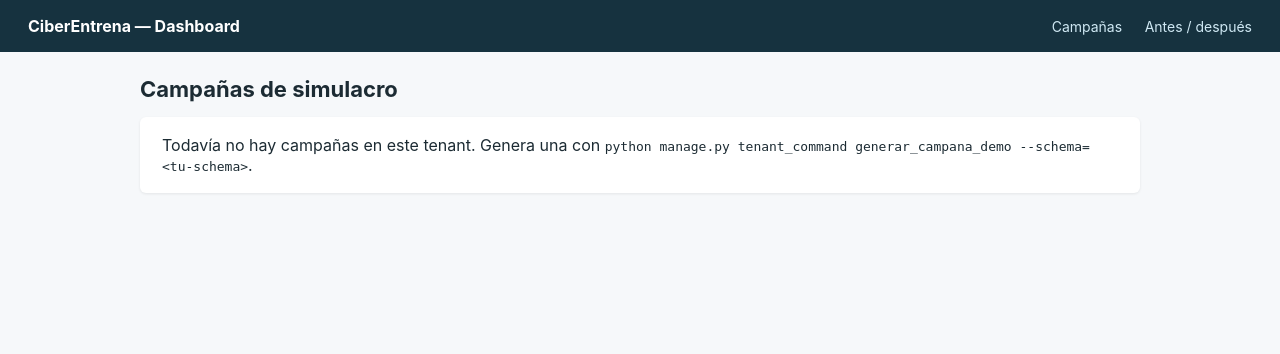
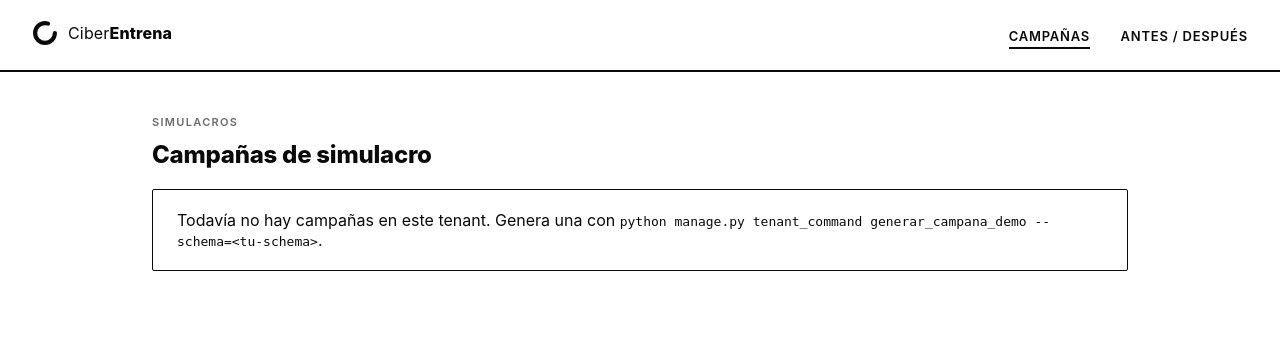
Before and after one commit to ArelyTrejoV1/ciberentrena_platform, a Django app: template templates/campaigns/dashboard_lista.html in a window 1280 px wide. Shown: the top 354 px of the page. Run offline with Django 5.2, Linux system fonts and the light colour scheme; the template is opened without the code that fills it, so the values that code supplies are empty; parts of the project's set-up code (start-up, migrations or seed data) failed here and were passed over.

Commit message:
Rediseño visual minimalista blanco y negro para el pitch
Nuevo sistema visual compartido (templates/_estilos.html + _logo.html,
vía {% include %}) aplicado a dashboard, login y la revelación
educativa del simulacro:

- Logo geométrico de CiberEntrena: una "C" trazada con un círculo SVG
  (stroke-dasharray), sin depender de ninguna fuente o ícono externo.
- Paleta estrictamente blanco/negro/gris. La revelación usa la misma
  paleta invertida (fondo negro) para el momento dramático del
  "esto era un simulacro" — sigue siendo blanco y negro, solo al revés.
- Medidores de apertura/clic: como no hay color para distinguir
  "cayó" (riesgo) de "apertura" (neutral), se usa una textura a rayas
  diagonales en el de riesgo — la identidad nunca depende solo del
  color (ver skill de dataviz).
- Badges Sí/No/Pendiente por forma (relleno sólido / contorno /
  punteado), no por color.
- pagina_falsa.html (la página que imita el phishing) se deja SIN
  tocar a propósito: debe seguir pareciendo un mensaje ajeno/urgente
  para que el simulacro sea creíble, no una pantalla con marca propia.

Bug encontrado y corregido durante la verificación visual (Playwright
headless contra las páginas reales): a la barra de relleno del
medidor le faltaba `display:block` — como es hija de un contenedor
flex pero no un ítem flex directo, el `width` en porcentaje no tenía
ningún efecto y la barra nunca se veía rellena.

Co-Authored-By: Claude Sonnet 5 <noreply@anthropic.com>
Claude-Session: https://claude.ai/code/session_01XQTwn2oJGDawXF5TgaH277

```diff
--- /dev/null
+++ b/templates/_estilos.html
@@ -0,0 +1,85 @@
+<style>
+  /* Sistema visual CiberEntrena — blanco y negro, minimalista.
+     Compartido por dashboard, revelación y login vía la etiqueta "include".
+     La página falsa del simulacro (pagina_falsa.html) NO usa esto a
+     propósito: debe seguir pareciendo un mensaje ajeno/urgente, no
+     una pantalla con marca propia — ver el comentario en ese archivo. */
+  :root {
+    --ce-negro: #0a0a0a;
+    --ce-blanco: #ffffff;
+    --ce-fondo: #fafafa;
+    --ce-linea: #d9d9d9;
+    --ce-linea-suave: #ececec;
+    --ce-gris: #6b6b6b;
+    --ce-radio: 2px;
+  }
+  * { box-sizing: border-box; }
+  body.ce {
+    margin: 0;
+    font-family: -apple-system, BlinkMacSystemFont, "Helvetica Neue", Arial, sans-serif;
+    color: var(--ce-negro);
+    background: var(--ce-blanco);
+    -webkit-font-smoothing: antialiased;
+  }
+  /* Variante invertida (blanco sobre negro) — se usa en la revelación,
+     el "quítate la máscara" del simulacro. Sigue siendo blanco y negro,
+     solo en el otro sentido. */
+  body.ce.ce-invertido {
+    --ce-negro: #ffffff;
+    --ce-blanco: #0a0a0a;
+    --ce-fondo: #161616;
+    --ce-linea: #3a3a3a;
+    --ce-linea-suave: #262626;
+    --ce-gris: #a6a6a6;
+  }
+
+  .ce-logo { display: inline-flex; align-items: center; gap: 10px; color: inherit; text-decoration: none; }
+  .ce-logo__marca { width: 26px; height: 26px; color: inherit; flex-shrink: 0; }
+  .ce-logo__texto { font-size: 16px; letter-spacing: 0.01em; font-weight: 400; color: inherit; }
+  .ce-logo__texto strong { font-weight: 800; }
+
+  .ce-eyebrow { font-size: 11px; text-transform: uppercase; letter-spacing: 0.12em;
+                color: var(--ce-gris); font-weight: 600; }
+
+  .ce-tarjeta { background: var(--ce-blanco); border: 1px solid var(--ce-negro);
+                border-radius: var(--ce-radio); padding: 20px 24px; margin-bottom: 20px; }
+
+  .ce-tabla { width: 100%; border-collapse: collapse; }
+  .ce-tabla thead th { text-align: left; font-size: 11px; text-transform: uppercase;
+                        letter-spacing: 0.08em; color: var(--ce-gris); font-weight: 700;
+                        padding: 0 14px 10px; border-bottom: 2px solid var(--ce-negro); }
+  .ce-tabla tbody td { padding: 13px 14px; font-size: 14px; border-bottom: 1px solid var(--ce-linea-suave); }
+  .ce-tabla tbody tr:last-child td { border-bottom: none; }
+  .ce-tabla tbody tr:hover { background: var(--ce-fondo); }
+
+  .ce-badge { display: inline-block; padding: 3px 10px; border-radius: 999px;
+              font-size: 11px; font-weight: 700; letter-spacing: 0.02em; }
+  .ce-badge--si { background: var(--ce-negro); color: var(--ce-blanco); }
+  .ce-badge--no { background: transparent; color: var(--ce-negro); border: 1px solid var(--ce-negro); }
+  .ce-badge--pendiente { background: transparent; color: var(--ce-gris); border: 1px dashed var(--ce-linea); }
+
+  .ce-medidor { display: inline-flex; align-items: center; gap: 8px; }
+  .ce-medidor__pista { width: 120px; height: 8px; border-radius: 999px; background: var(--ce-linea-suave);
+                        overflow: hidden; }
+  .ce-medidor__relleno { display: block; height: 100%; background: var(--ce-negro); }
+  /* Textura a rayas para distinguir "cayó" (riesgo) de "apertura" (neutral)
+     sin usar color — ver dataviz: identidad nunca solo por color. */
+  .ce-medidor__relleno--riesgo {
+    background-image: repeating-linear-gradient(135deg, var(--ce-negro) 0 3px, #4d4d4d 3px 6px);
+  }
+  .ce-medidor__pct { font-size: 12px; color: var(--ce-gris); font-variant-numeric: tabular-nums; min-width: 34px; }
+
+  .ce-boton { display: inline-block; background: var(--ce-negro); color: var(--ce-blanco);
+              padding: 9px 16px; border-radius: var(--ce-radio); text-decoration: none;
+              font-size: 13px; font-weight: 600; border: 1px solid var(--ce-negro); }
+  .ce-boton:hover { background: var(--ce-blanco); color: var(--ce-negro); }
+
+  .ce-stat { display: flex; flex-wrap: wrap; gap: 32px; }
+  .ce-stat__item { min-width: 120px; }
+  .ce-stat__valor { font-size: 30px; font-weight: 800; letter-spacing: -0.01em; line-height: 1; }
+  .ce-stat__etiqueta { margin-top: 6px; font-size: 12px; color: var(--ce-gris);
+                        text-transform: uppercase; letter-spacing: 0.06em; }
+
+  .ce-enlace-volver { font-size: 13px; color: var(--ce-gris); text-decoration: none; }
+  .ce-enlace-volver:hover { color: var(--ce-negro); }
+</style>
--- /dev/null
+++ b/templates/_logo.html
@@ -0,0 +1,7 @@
+<span class="ce-logo">
+  <svg class="ce-logo__marca" viewBox="0 0 100 100" aria-hidden="true">
+    <circle cx="50" cy="50" r="38" fill="none" stroke="currentColor"
+            stroke-width="16" stroke-linecap="round" stroke-dasharray="190 49"/>
+  </svg>
+  <span class="ce-logo__texto">Ciber<strong>Entrena</strong></span>
+</span>
--- a/templates/campaigns/dashboard_base.html
+++ b/templates/campaigns/dashboard_base.html
@@ -4,43 +4,31 @@
   <meta charset="utf-8">
   <meta name="viewport" content="width=device-width, initial-scale=1">
   <title>{% block titulo %}Dashboard — CiberEntrena{% endblock %}</title>
+  {% include "_estilos.html" %}
   <style>
-    body { font-family: -apple-system, Arial, Helvetica, sans-serif; background: #f6f8fa; margin: 0;
-           color: #1c2b33; }
-    header { background: #16323f; color: #fff; padding: 16px 28px; display: flex;
-             justify-content: space-between; align-items: center; }
-    header a { color: #fff; text-decoration: none; font-weight: bold; }
-    header nav a { color: #cfe8f3; margin-left: 18px; font-size: 14px; font-weight: normal; }
-    main { max-width: 1000px; margin: 24px auto; padding: 0 20px; }
-    h1 { font-size: 22px; }
-    table { width: 100%; border-collapse: collapse; background: #fff; border-radius: 6px;
-            overflow: hidden; box-shadow: 0 1px 3px rgba(0,0,0,0.08); }
-    th, td { padding: 10px 14px; text-align: left; font-size: 14px; border-bottom: 1px solid #edf1f3; }
-    th { background: #eef3f5; color: #445; font-weight: 600; }
-    tr:last-child td { border-bottom: none; }
-    .barra-fondo { background: #e6ecef; border-radius: 4px; height: 10px; width: 120px; overflow: hidden; display: inline-block; vertical-align: middle; }
-    .barra { background: #b00020; height: 10px; }
-    .barra.ok { background: #2e7d32; }
-    .pct { font-size: 12px; color: #555; margin-left: 6px; }
-    .badge { display: inline-block; padding: 2px 8px; border-radius: 10px; font-size: 12px; }
-    .badge.si { background: #ffe0e0; color: #a30000; }
-    .badge.no { background: #e6f4ea; color: #1e7d32; }
-    .badge.pendiente { background: #eee; color: #777; }
-    .tarjeta { background: #fff; border-radius: 6px; padding: 18px 22px; margin-bottom: 18px;
-               box-shadow: 0 1px 3px rgba(0,0,0,0.08); }
-    a.boton { display: inline-block; background: #16323f; color: #fff; padding: 8px 14px;
-              border-radius: 4px; text-decoration: none; font-size: 13px; }
+    header.ce-header { display: flex; justify-content: space-between; align-items: center;
+                        padding: 20px 32px; border-bottom: 2px solid var(--ce-negro); }
+    header.ce-header a.ce-nav__enlace { color: var(--ce-negro); text-decoration: none;
+                                         font-size: 13px; font-weight: 600; margin-left: 26px;
+                                         text-transform: uppercase; letter-spacing: 0.06em;
+                                         padding-bottom: 3px; border-bottom: 2px solid transparent; }
+    header.ce-header a.ce-nav__enlace:hover,
+    header.ce-header a.ce-nav__enlace.activa { border-bottom-color: var(--ce-negro); }
+    main.ce-main { max-width: 1040px; margin: 0 auto; padding: 32px 32px 64px; }
+    main.ce-main h1 { font-size: 24px; font-weight: 800; letter-spacing: -0.01em; margin: 0 0 20px; }
   </style>
 </head>
-<body>
-  <header>
-    <a href="{% url 'dashboard:lista' %}">CiberEntrena — Dashboard</a>
+<body class="ce">
+  <header class="ce-header">
+    <a href="{% url 'dashboard:lista' %}" style="text-decoration:none; color:inherit;">
+      {% include "_logo.html" %}
+    </a>
     <nav>
-      <a href="{% url 'dashboard:lista' %}">Campañas</a>
-      <a href="{% url 'dashboard:comparativo' %}">Antes / después</a>
+      <a class="ce-nav__enlace {% block nav_campanas %}{% endblock %}" href="{% url 'dashboard:lista' %}">Campañas</a>
+      <a class="ce-nav__enlace {% block nav_comparativo %}{% endblock %}" href="{% url 'dashboard:comparativo' %}">Antes / después</a>
     </nav>
   </header>
-  <main>
+  <main class="ce-main">
     {% block contenido %}{% endblock %}
   </main>
 </body>
--- a/templates/campaigns/dashboard_lista.html
+++ b/templates/campaigns/dashboard_lista.html
@@ -1,15 +1,17 @@
 {% extends "campaigns/dashboard_base.html" %}
+{% block nav_campanas %}activa{% endblock %}
 {% block titulo %}Campañas — CiberEntrena{% endblock %}
 {% block contenido %}
+  <p class="ce-eyebrow">Simulacros</p>
   <h1>Campañas de simulacro</h1>
 
   {% if not filas %}
-    <div class="tarjeta">
+    <div class="ce-tarjeta">
       Todavía no hay campañas en este tenant. Genera una con
       <code>python manage.py tenant_command generar_campana_demo --schema=&lt;tu-schema&gt;</code>.
     </div>
   {% else %}
-    <table>
+    <table class="ce-tabla">
       <thead>
         <tr>
           <th>Campaña</th>
@@ -27,16 +29,20 @@
             <td>{{ fila.campana.nombre }}</td>
             <td>{{ fila.campana.ronda }}</td>
             <td>{{ fila.campana.fecha_creacion|date:"d/m/Y H:i" }}</td>
-            <td>{% if fila.campana.fecha_envio %}{{ fila.campana.fecha_envio|date:"d/m/Y H:i" }}{% else %}<span class="badge pendiente">sin enviar</span>{% endif %}</td>
+            <td>{% if fila.campana.fecha_envio %}{{ fila.campana.fecha_envio|date:"d/m/Y H:i" }}{% else %}<span class="ce-badge ce-badge--pendiente">sin enviar</span>{% endif %}</td>
             <td>
-              <span class="barra-fondo"><span class="barra" style="width: {{ fila.tasa_apertura }}%"></span></span>
-              <span class="pct">{{ fila.tasa_apertura }}%</span>
+              <span class="ce-medidor">
+                <span class="ce-medidor__pista"><span class="ce-medidor__relleno" style="width: {{ fila.tasa_apertura }}%"></span></span>
+                <span class="ce-medidor__pct">{{ fila.tasa_apertura }}%</span>
+              </span>
             </td>
             <td>
-              <span class="barra-fondo"><span class="barra" style="width: {{ fila.tasa_clic }}%"></span></span>
-              <span class="pct">{{ fila.tasa_clic }}%</span>
+              <span class="ce-medidor">
+                <span class="ce-medidor__pista"><span class="ce-medidor__relleno ce-medidor__relleno--riesgo" style="width: {{ fila.tasa_clic }}%"></span></span>
+                <span class="ce-medidor__pct">{{ fila.tasa_clic }}%</span>
+              </span>
             </td>
-            <td><a class="boton" href="{% url 'dashboard:detalle' fila.campana.id %}">Ver detalle</a></td>
+            <td><a class="ce-boton" href="{% url 'dashboard:detalle' fila.campana.id %}">Ver detalle</a></td>
           </tr>
         {% endfor %}
       </tbody>
```
Also changed, not shown: templates/accounts/login.html (+49 -11 lines), templates/campaigns/dashboard_comparativo.html (+22 -10 lines), templates/campaigns/dashboard_detalle.html (+27 -11 lines), templates/campaigns/revelacion.html (+29 -21 lines).
